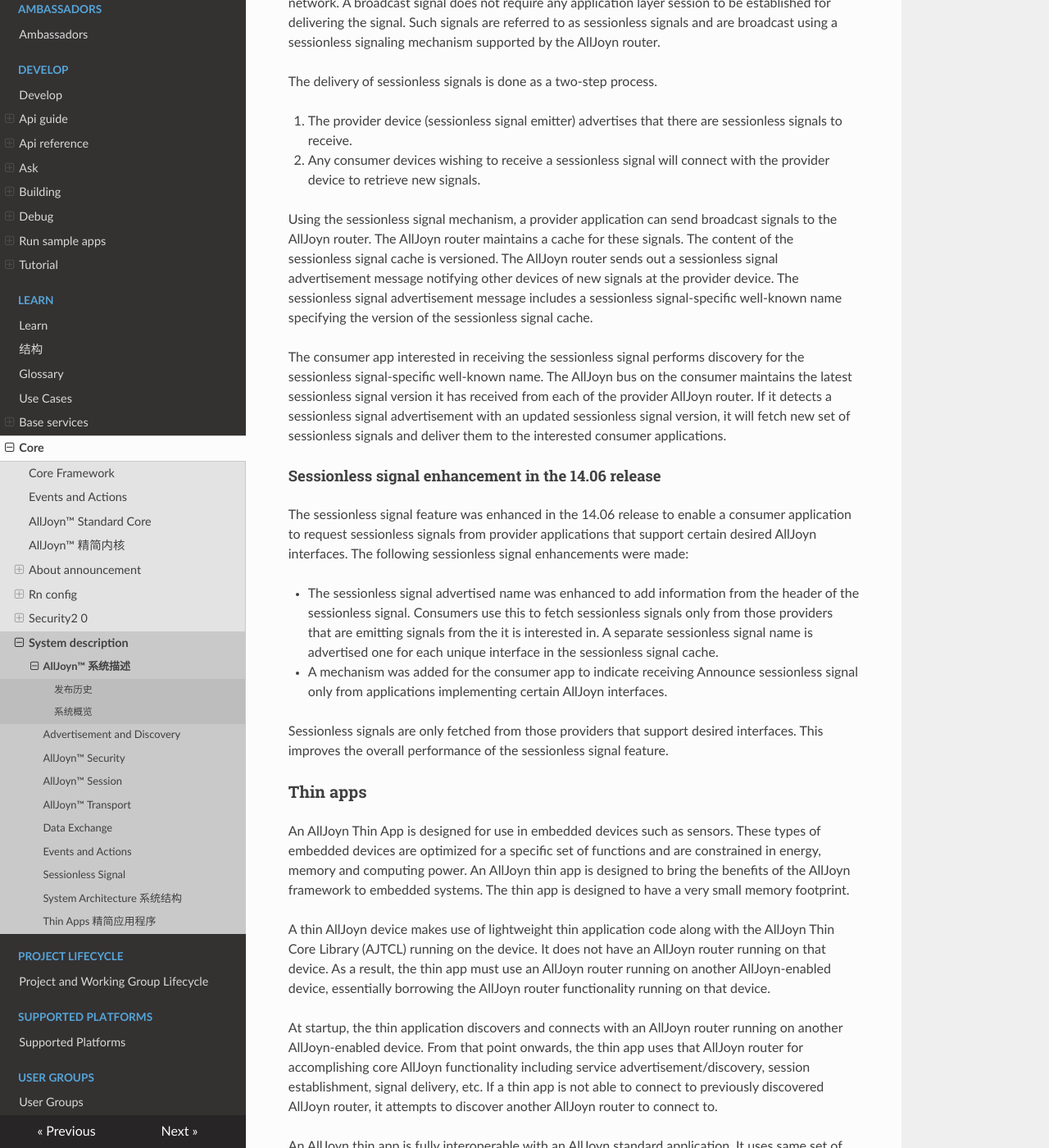
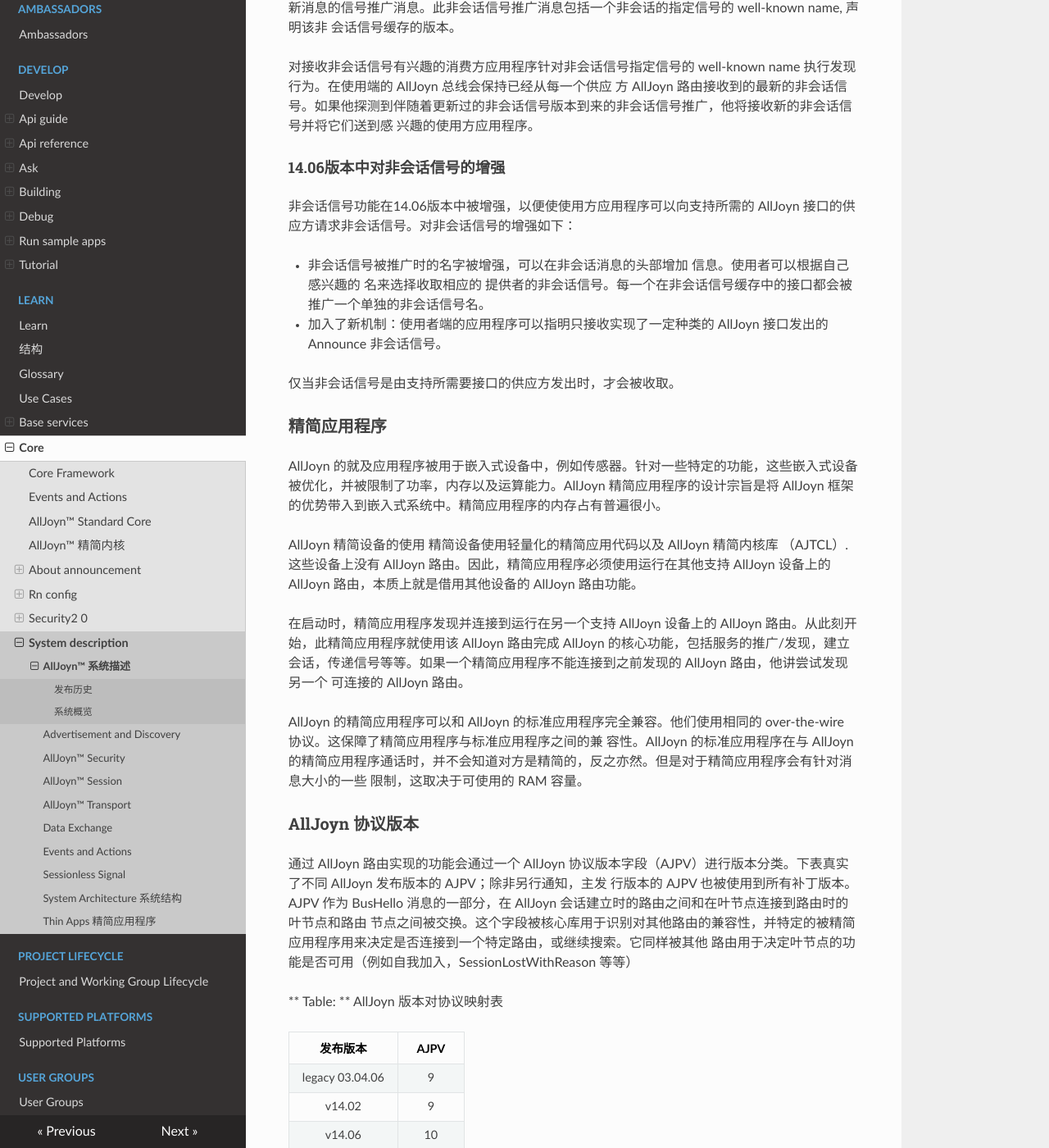
Before and after one commit to smart-conn/alljoyn-zh, an MkDocs documentation site: the page built from docs/learn/core/system-description/index.md, in a window 1280 px wide and 1400 px high, scrolled down 17548 px. Shown: the whole window at 82% size. Built offline with MkDocs 1.6.1, drawn with Linux system fonts in a browser that asks for light colours; nearby versions of some CDN libraries; some of the changed text lies outside the part shown.

Commit message:
Update index.md

```diff
--- a/docs/learn/core/system-description/index.md
+++ b/docs/learn/core/system-description/index.md
@@ -403,7 +403,7 @@ AllJoyn 为应用程序提供了可以推广发现 AllJoyn 服务的方法。All
 对使用 AllJoyn 服务有兴趣的消费方应用程序可以通过在接收来自 AllJoyn 路由的通告消息时声明他的兴趣来查找这些被广播的服务。当消费方的设备处于
 供应方设备的邻域内时，他会接收包含有受供应方支持的 AllJoyn 接口信息的服务公告。
 
-AllJoyn 路由保有连接信息，以便连接回发送服务公告信息的供应方。在发现过程后，消费方应用程序可以向 AllJoyn 路由申请建立支持到所需接口的供应方
+AllJoyn 路由保有连接信息，以便连接回发送服务通告信息的供应方。在发现过程后，消费方应用程序可以向 AllJoyn 路由申请建立支持到所需接口的供应方
 应用程序的连接，以便使用服务。AllJoyn 路由使用连接性信息以便连接回供应方应用程序。
 
 
@@ -414,158 +414,85 @@ AllJoyn 路由保有连接信息，以便连接回发送服务公告信息的供
 Service (NGNS). NGNS 支持基于 DNS 多播 （mDNS）的发现协议，支持在一个 over-the-wire 发现消息中指定 AllJoyn 接口。此外，基于 mDNS 的协议还可
 提供通过单播的发现响应功能，以提升发现协议的性能，并将在 AllJoyn 发现过程中总体的多播通信流量降到最小。
 
-AllJoyn 设备/应用程序中的存在检测机制已经通过添加一个明确的基于 mDNS 的 ping() 消息
+AllJoyn 设备/应用程序中的存在检测机制已经通过添加一个明确的基于 mDNS 的 ping() 消息, 此 ping 消息通过单播被发送，用于探测远程端点是否可用。
+ping() 机制由基于应用程序逻辑的应用程序所驱动。
 
-The presence detection mechanism for AllJoyn devices/apps
-has been enhanced by adding an explicit mDNS-based ping()
-message that is sent over unicast to determine if the remote
-endpoint is still alive. The ping() mechanism is driven by
-the application based on application logic.
 
-### AllJoyn session
+### AllJoyn 会话
+一旦用户发现感兴趣的 AllJoyn 服务，他必须与此服务建立连接才能使用该服务（完全依赖于非会话的信号的 Notification 服务除外）。连接到服务包括
+与该服务建立一个 AllJoyn 会话。会话是一个建立在使用者和提供者之间的流量受控的数据连接，并因此使得使用者可以与服务器通信。
 
-Once a client discovers an AllJoyn service of interest,
-it must connect with the service in order to consume that
-service (except for the Notification service framework,
-which relies completely on sessionless signals). Connecting
-with a service involves establishing an AllJoyn session with
-that service. A session is a flow-controlled data connection
-between a consumer and provider, and as such allows the client
-to communicate with the service.
+推广服务的提供方应用程序将 AllJoyn 总线与会话端口绑定，并监听用户是否进入会话。绑定与监听的动作使得供应方成为了会话的主机。一般情况下提供方和使用方的应用程序都会提前知道端口号。在 announcement-based 发现中，端口号是由通告消息( Announcement message )被发现的。在发现特定的服务之
+后，消费方应用程序会通过指定会话端口以及服务的唯一识别符/well-known name 来请求 AllJoyn 路由进入与远端服务的会话（把他变成一个 session joiner）。在这之后，AllJoyn 路由负责照看使用方与提供方应用程序之间的会话。
 
-A provider app advertising a service binds a session port with
-the AllJoyn bus and listens for clients to join the session.
-The action of binding and listening makes the provider the
-session host. The session port is typically known ahead of
-time to both the consumer and the provider app. In the case
-of announcement-based discovery, the session port is discovered
-via the Announcement message. After discovering a particular
-service, the consumer app requests the AllJoyn router to
-join the session with the remote service (making it a session
-joiner) by specifying the session port and service's unique
-name/well-known name. After this, the AllJoyn router takes
-care of establishing the session between the consumer and
-the provider apps.
+每个会话都有一个唯一的会话识别符，由提供方的应用程序（会话主机）所分配。一个 AllJoyn 会话可以是一下的一种：
 
-Each session has a unique session identifier assigned by the
-provider app (session host). An AllJoyn session can be one
-of the following:
 
-* Point-to-point session: A session with only two participants-the
-session host and the session joiner.
-* Multi-point session: A session with multiple participants-a
-single session host and multiple session joiners.
+* 点对点的会话：只有两个参与者的会话-会话主机以及会话参与者。
+* 多放对话：有多个参与者的会话-一个单一的会话主机以及多个会话参与者。
 
-After session establishment, the consumer application must
-create a proxy object to interact with the provider app. The
-proxy object should be initialized with a session ID and the
-remote service object path. Once complete, the consumer app
-can now interact with the remote service object via this proxy object.
+会话建立完成后，消费方应用程序必须创建一个代理对象与提供方应用程序交互。此代理对象需要一个会话 ID 和远端服务的对象路径来初始化。一旦完成，
+使用方应用程序可以通过这个代理对象来与远端服务对象建立联系。
 
-### Sessionless signals
 
-The AllJoyn framework provides a mechanism to broadcast signals
-over the proximal AllJoyn network. A broadcast signal does
-not require any application layer session to be established
-for delivering the signal. Such signals are referred to as
-sessionless signals and are broadcast using a sessionless
-signaling mechanism supported by the AllJoyn router.
 
+### 非会话信号
+
+AllJoyn 框架提供了可以将信号广播在邻近域网络上。广播信号的建立不需要任何应用层会话。这类信号被称为非会话信号，由被 AllJoyn 路由支持的非会话 的信号机制所广播。
+
+非会话信号的投递有以下两个过程
 The delivery of sessionless signals is done as a two-step process.
 
-1. The provider device (sessionless signal emitter) advertises
-that there are sessionless signals to receive.
-2. Any consumer devices wishing to receive a sessionless
-signal will connect with the provider device to retrieve new signals.
+1. 供应方设备（非会话信号发射端）发出存在等待接收的非会话信号的推广。
+2. 任何希望接收非会话信号的设备将与供应方连接，并接收新信号。
 
-Using the sessionless signal mechanism, a provider application
-can send broadcast signals to the AllJoyn router. The AllJoyn
-router maintains a cache for these signals. The content of the
-sessionless signal cache is versioned. The AllJoyn router sends
-out a sessionless signal advertisement message notifying other
-devices of new signals at the provider device. The sessionless
-signal advertisement message includes a sessionless signal-specific
-well-known name specifying the version of the sessionless signal cache.
+使用非会话信号机制，供应方应用程序可以向 AllJoyn 路由发送广播信号。AllJoyn 路由将这些信号缓存。这些非会话信号的内容将被分成各个版本。 AllJoyn 路由发出一个提醒其他设备在供应方有新消息的信号推广消息。此非会话信号推广消息包括一个非会话的指定信号的 well-known name, 声明该非
+会话信号缓存的版本。
 
-The consumer app interested in receiving the sessionless signal
-performs discovery for the sessionless signal-specific well-known
-name. The AllJoyn bus on the consumer maintains the latest sessionless
-signal version it has received from each of the provider AllJoyn router.
-If it detects a sessionless signal advertisement with an updated
-sessionless signal version, it will fetch new set of sessionless
-signals and deliver them to the interested consumer applications.
+对接收非会话信号有兴趣的消费方应用程序针对非会话信号指定信号的 well-known name 执行发现行为。在使用端的 AllJoyn 总线会保持已经从每一个供应
+方 AllJoyn 路由接收到的最新的非会话信号。如果他探测到伴随着更新过的非会话信号版本到来的非会话信号推广，他将接收新的非会话信号并将它们送到感
+兴趣的使用方应用程序。
 
-#### Sessionless signal enhancement in the 14.06 release
 
-The sessionless signal feature was enhanced in the 14.06 release
-to enable a consumer application to request sessionless signals
-from provider applications that support certain desired AllJoyn
-interfaces. The following sessionless signal enhancements were made:
+#### 14.06版本中对非会话信号的增强
 
-* The sessionless signal advertised name was enhanced to add
-<INTERFACE> information from the header of the sessionless signal.
-Consumers use this to fetch sessionless signals only from those
-providers that are emitting signals from the <INTERFACE> it
-is interested in. A separate sessionless signal name is advertised
-one for each unique interface in the sessionless signal cache.
-* A mechanism was added for the consumer app to indicate receiving
-Announce sessionless signal only from applications implementing
-certain AllJoyn interfaces.
+非会话信号功能在14.06版本中被增强，以便使使用方应用程序可以向支持所需的 AllJoyn 接口的供应方请求非会话信号。对非会话信号的增强如下：
 
-Sessionless signals are only fetched from those providers that
-support desired interfaces. This improves the overall performance
-of the sessionless signal feature.
+* 非会话信号被推广时的名字被增强，可以在非会话消息的头部增加 <INTERFACE> 信息。使用者可以根据自己感兴趣的 <INTERFACE> 名来选择收取相应的
+提供者的非会话信号。每一个在非会话信号缓存中的接口都会被推广一个单独的非会话信号名。
 
-### Thin apps
 
-An AllJoyn Thin App is designed for use in embedded devices
-such as sensors. These types of embedded devices are optimized
-for a specific set of functions and are constrained in energy,
-memory and computing power. An AllJoyn thin app is designed to
-bring the benefits of the AllJoyn framework to embedded systems.
-The thin app is designed to have a very small memory footprint.
+* 加入了新机制：使用者端的应用程序可以指明只接收实现了一定种类的 AllJoyn 接口发出的 Announce 非会话信号。
 
-A thin AllJoyn device makes use of lightweight thin application
-code along with the AllJoyn Thin Core Library (AJTCL) running
-on the device. It does not have an AllJoyn router running on
-that device. As a result, the thin app must use an AllJoyn
-router running on another AllJoyn-enabled device, essentially
-borrowing the AllJoyn router functionality running on that device.
+仅当非会话信号是由支持所需要接口的供应方发出时，才会被收取。
 
-At startup, the thin application discovers and connects with
-an AllJoyn router running on another AllJoyn-enabled device.
-From that point onwards, the thin app uses that AllJoyn router
-for accomplishing core AllJoyn functionality including service
-advertisement/discovery, session establishment, signal
-delivery, etc. If a thin app is not able to connect to previously
-discovered AllJoyn router, it attempts to discover another
-AllJoyn router to connect to.
 
-An AllJoyn thin app is fully interoperable with an AllJoyn
-standard application. It uses same set of over-the-wire protocols
-as a standard AllJoyn app. This ensures compatibility between
-the thin app and standard apps. An AllJoyn standard app communicating
-with a thin app will not know that it is talking to a thin app
-and vice versa. However, there are some message size constraints
-that apply to the thin app based on available RAM size.
+### 精简应用程序
 
-### AllJoyn protocol version
+AllJoyn 的就及应用程序被用于嵌入式设备中，例如传感器。针对一些特定的功能，这些嵌入式设备被优化，并被限制了功率，内存以及运算能力。AllJoyn 精简应用程序的设计宗旨是将 AllJoyn 框架的优势带入到嵌入式系统中。精简应用程序的内存占有普遍很小。
 
-Functionality implemented by the AllJoyn Router is versioned through an AllJoyn
-Protocol Version (AJPV) field. The following table shows the AJPV for various
-AllJoyn releases; unless otherwise noted the AJPV for the major release version
-applies to all the patch release versions as well. The AJPV is exchanged
-between routers as part of the BusHello messaging during the AllJoyn session
-establishment and between the leaf and routing node when the leaf node connects
-to the router. This field is used by the core libraries to identify
-compatibility with the router, and specifically by thin apps to determine
-whether or not to connect to a particular router or keep searching for another
-one.  It is also used by the router to determine if functionality is available
-at the leaf (e.g. self-join, SessionLostWithReason, etc.)
+AllJoyn 精简设备的使用
+精简设备使用轻量化的精简应用代码以及 AllJoyn 精简内核库 （AJTCL）.这些设备上没有 AllJoyn 路由。因此，精简应用程序必须使用运行在其他支持 AllJoyn 设备上的 AllJoyn 路由，本质上就是借用其他设备的 AllJoyn 路由功能。
 
-** Table: ** AllJoyn Release to Protocol Version mapping
+在启动时，精简应用程序发现并连接到运行在另一个支持 AllJoyn 设备上的 AllJoyn 路由。从此刻开始，此精简应用程序就使用该 AllJoyn 路由完成 AllJoyn 的核心功能，包括服务的推广/发现，建立会话，传递信号等等。如果一个精简应用程序不能连接到之前发现的 AllJoyn 路由，他讲尝试发现另一个
+可连接的 AllJoyn 路由。
 
-| &#160; Release version &#160; | &#160; AJPV &#160; |
+AllJoyn 的精简应用程序可以和 AllJoyn 的标准应用程序完全兼容。他们使用相同的 over-the-wire 协议。这保障了精简应用程序与标准应用程序之间的兼
+容性。AllJoyn 的标准应用程序在与 AllJoyn 的精简应用程序通话时，并不会知道对方是精简的，反之亦然。但是对于精简应用程序会有针对消息大小的一些
+限制，这取决于可使用的 RAM 容量。
+
+
+### AllJoyn 协议版本
+
+通过 AllJoyn 路由实现的功能会通过一个 AllJoyn 协议版本字段（AJPV）进行版本分类。下表真实了不同 AllJoyn 发布版本的 AJPV；除非另行通知，主发
+行版本的 AJPV 也被使用到所有补丁版本。AJPV 作为 BusHello 消息的一部分，在 AllJoyn 会话建立时的路由之间和在叶节点连接到路由时的叶节点和路由
+节点之间被交换。这个字段被核心库用于识别对其他路由的兼容性，并特定的被精简应用程序用来决定是否连接到一个特定路由，或继续搜索。它同样被其他
+路由用于决定叶节点的功能是否可用（例如自我加入，SessionLostWithReason 等等）
+
+
+** Table: ** AllJoyn 版本对协议映射表
+
+| &#160; 发布版本 &#160; | &#160; AJPV &#160; |
 |:------------------------------:|:-----------------:|
 |        legacy 03.04.06         |        9          |
 |        v14.02                  |        9          |
```
